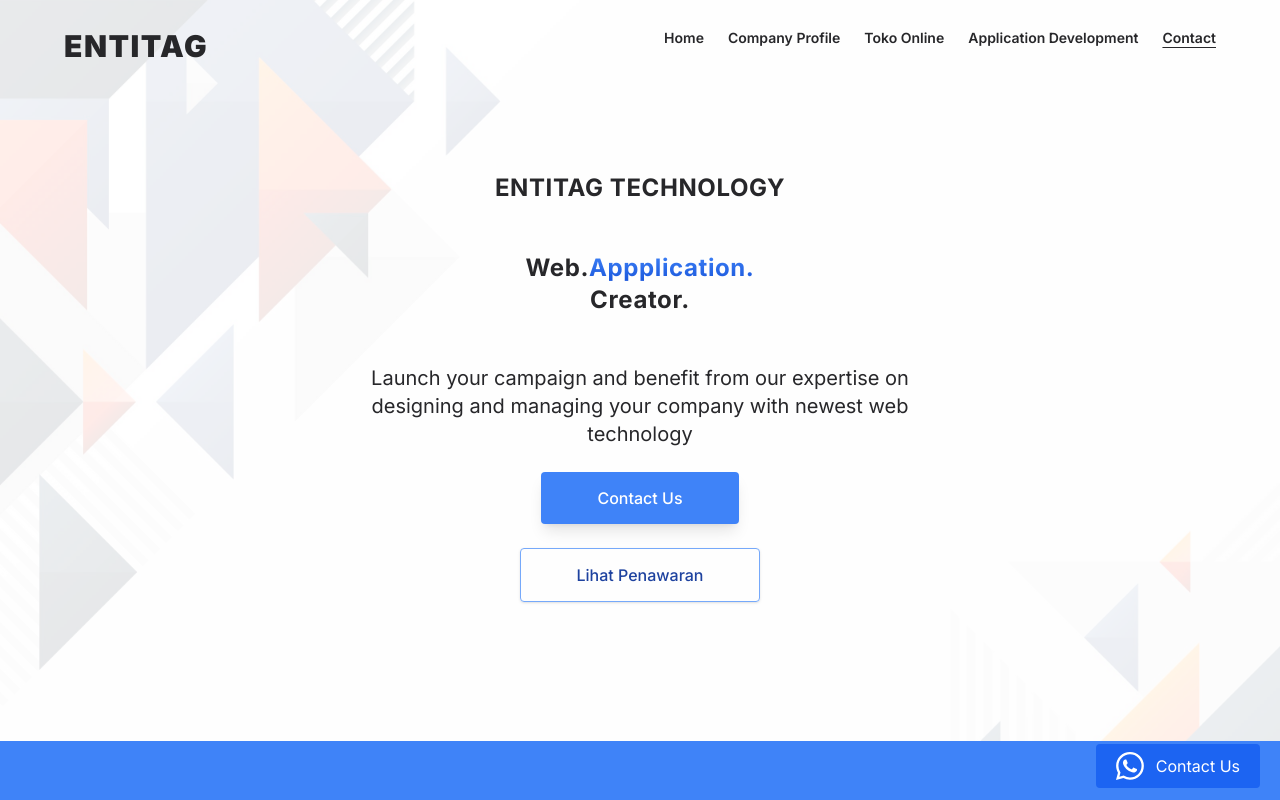
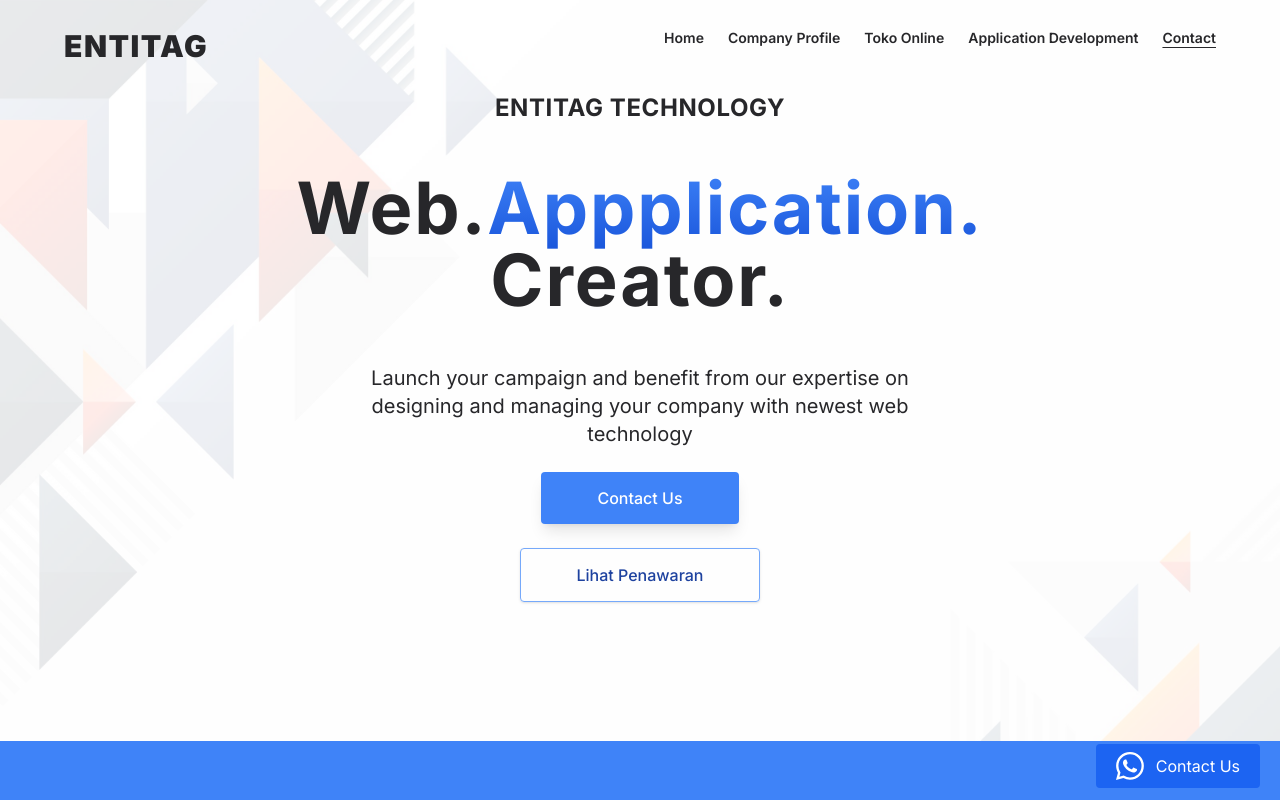
Before and after one commit to alammooo/entitagweb, a Next.js app: page / in a window 1280 px wide. Shown: the top 800 px of the page. Built offline with nearby package versions, Linux system fonts and the light colour scheme.

Commit message:
add media for medium screen

```diff
--- a/components/Hero.tsx
+++ b/components/Hero.tsx
@@ -33,11 +33,11 @@ export default function Hero() {
               </div>
             </div>
           </nav>
-          <div className="mx-auto flex flex-col items-center gap-2 pt-20 text-center md:gap-6">
+          <div className="mx-auto flex flex-col items-center gap-2 2xl:pt-20 text-center md:gap-6">
             <h4 className="text-2xl font-bold uppercase tracking-wide">
               ENTITAG TECHNOLOGY
             </h4>
-            <h1 className="my-6 text-2xl font-bold tracking-wide 2xl:text-8xl">
+            <h1 className="my-6 text-2xl font-bold tracking-wide md:text-7xl 2xl:text-8xl">
               Web.
               <span className="bg-gradient-to-b from-blue-500 to-blue-700 bg-clip-text text-transparent">
                 Appplication. <br />
```
